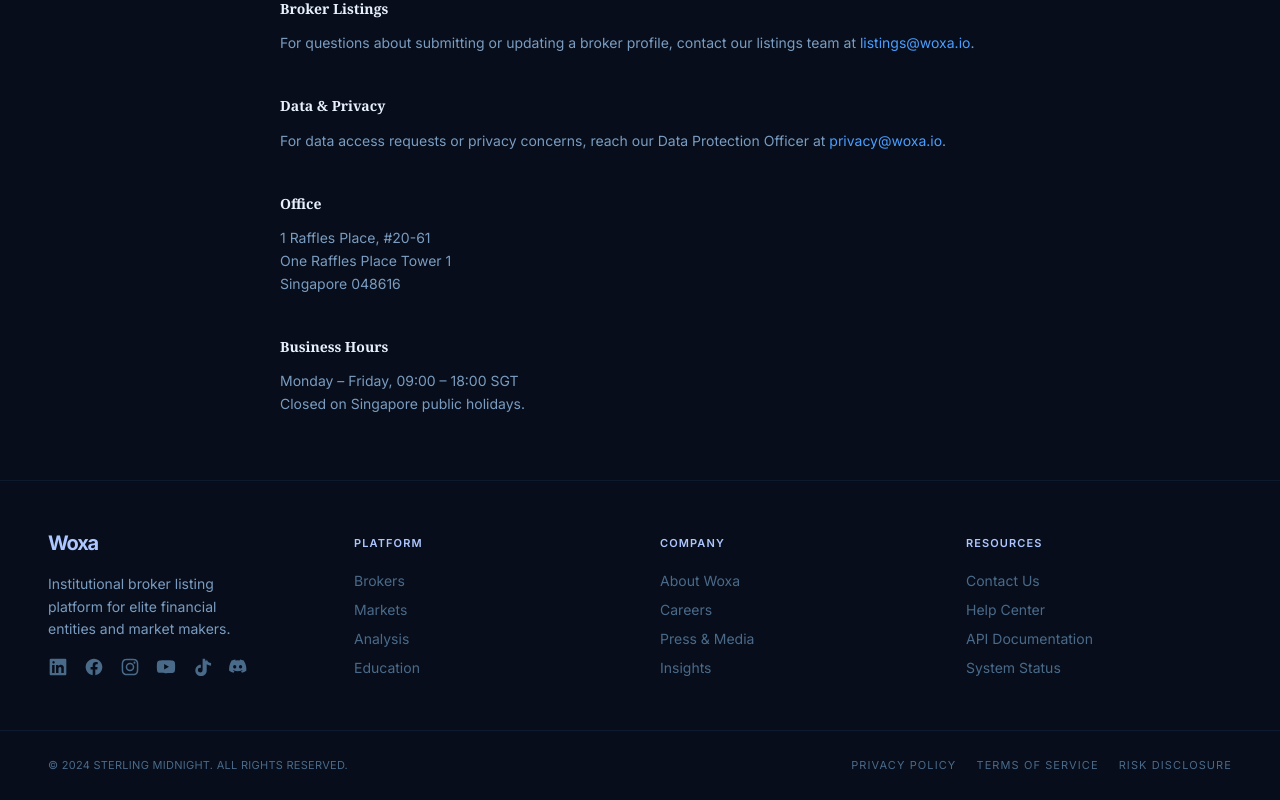
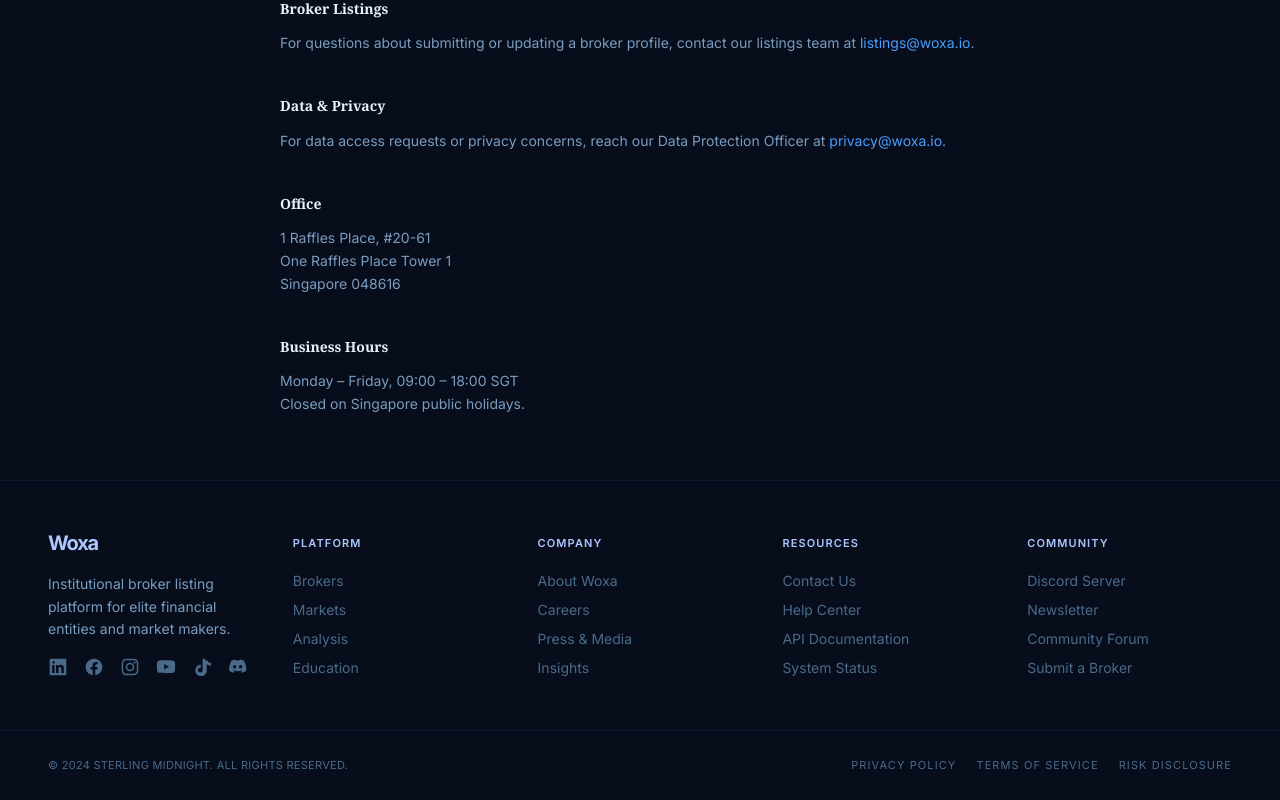
Before and after one commit to nuttapongsean/woxa-brokers-list-frontend, a Next.js app: page /en/contact in a window 1280 px wide. Shown: the part 333-1133 px from the top of the page. Built offline with nearby package versions, Linux system fonts and the light colour scheme; no server answers.

Commit message:
feat: add community section to footer and localization for community links

```diff
--- a/app/[locale]/contact/page.tsx
+++ b/app/[locale]/contact/page.tsx
@@ -6,11 +6,11 @@
 
 export default function ContactPage() {
   return (
-    <div className="max-w-3xl mx-auto px-6 py-16">
+    <div className="max-w-3xl mx-auto px-6 py-16 animate-fade-up">
       <h1 className="font-display text-3xl font-bold text-ink mb-2">Contact</h1>
       <p className="font-bold uppercase text-xs text-ink-dim tracking-widest mb-10">Woxa Financial Technologies</p>
 
-      <div className="space-y-10 text-sm text-ink-muted leading-relaxed">
+      <div className="space-y-10 text-sm leading-relaxed">
         <section>
           <h2 className="font-display text-base font-semibold text-ink mb-3">General Enquiries</h2>
           <p>Email: <span className="text-accent">hello@woxa.io</span></p>
--- a/app/[locale]/register/page.tsx
+++ b/app/[locale]/register/page.tsx
@@ -35,7 +35,7 @@
           backgroundPosition: "center",
         }}
       >
-        <div className="absolute inset-0 z-[1] overlay-hero-bottom" />
+        <div className="absolute inset-0 z-[1] overlay-hero-bottom opacity-100" />
 
         <div className="relative z-10">
           <h2 className="font-display text-[18px] font-semibold text-logo flex items-center gap-2">
--- a/app/globals.css
+++ b/app/globals.css
@@ -4,9 +4,30 @@
   from { opacity: 0; transform: translateY(16px); }
   to   { opacity: 1; transform: translateY(0); }
 }
+@keyframes fade-down {
+  from { opacity: 0; transform: translateY(-16px); }
+  to   { opacity: 1; transform: translateY(0); }
+}
+@keyframes fade-left {
+  from { opacity: 0; transform: translateX(16px); }
+  to   { opacity: 1; transform: translateX(0); }
+}
+@keyframes fade-right {
+  from { opacity: 0; transform: translateX(-16px); }
+  to   { opacity: 1; transform: translateX(0); }
+}
 
 @utility animate-fade-up {
   animation: fade-up 0.5s ease both;
+}
+@utility animate-fade-down {
+  animation: fade-down 0.5s ease both;
+}
+@utility animate-fade-left {
+  animation: fade-left 0.5s ease both;
+}
+@utility animate-fade-right {
+  animation: fade-right 0.5s ease both;
 }
 
 @theme {
--- a/components/layout/Footer.tsx
+++ b/components/layout/Footer.tsx
@@ -36,12 +36,21 @@
         { label: t('resources.status'), href: `/${locale}/status` },
       ],
     },
+    {
+      title: t('sections.community'),
+      links: [
+        { label: t('community.discord'), href: 'https://discord.com' },
+        { label: t('community.newsletter'), href: `/${locale}/newsletter` },
+        { label: t('community.forum'), href: `/${locale}/forum` },
+        { label: t('community.submitBroker'), href: `/${locale}/brokers/submit` },
+      ],
+    },
   ];
 
   return (
     <footer className="border-t border-line/40 mt-auto">
       {/* Main grid */}
-      <div className="px-8 md:px-12 py-12 grid grid-cols-1 sm:grid-cols-2 lg:grid-cols-4 gap-10">
+      <div className="px-8 md:px-12 py-12 grid grid-cols-1 sm:grid-cols-2 lg:grid-cols-5 gap-10">
         {/* Brand column */}
         <div className="flex flex-col gap-4">
           <span
@@ -50,7 +59,7 @@
           >
             Woxa
           </span>
-          <p className="text-sm text-ink-dim leading-relaxed max-w-[200px]">
+          <p className="text-sm text-ink-dim leading-relaxed">
             {t('brandDesc')}
           </p>
           <div className="flex items-center gap-4">
@@ -109,12 +118,23 @@
             <ul className="flex flex-col list-none">
               {section.links.map(({ label, href }) => (
                 <li key={href}>
+                  {href.startsWith('http') ? (
+                    <a
+                      href={href}
+                      target="_blank"
+                      rel="noopener noreferrer"
+                      className="text-sm text-ink-dim hover:text-ink-muted transition-colors"
+                    >
+                      {label}
+                    </a>
+                  ) : (
                     <Link
                       href={href}
                       className="text-sm text-ink-dim hover:text-ink-muted transition-colors"
                     >
                       {label}
                     </Link>
+                  )}
                 </li>
               ))}
             </ul>
--- a/messages/en.json
+++ b/messages/en.json
@@ -194,7 +194,8 @@
       "platform": "Platform",
       "company": "Company",
       "legal": "Legal",
-      "resources": "Resources"
+      "resources": "Resources",
+      "community": "Community"
     },
     "company": {
       "about": "About Woxa",
@@ -218,6 +219,12 @@
       "helpCenter": "Help Center",
       "apiDocs": "API Documentation",
       "status": "System Status"
+    },
+    "community": {
+      "discord": "Discord Server",
+      "newsletter": "Newsletter",
+      "forum": "Community Forum",
+      "submitBroker": "Submit a Broker"
     },
     "copyright": "© 2024 Sterling Midnight. All Rights Reserved.",
     "social": {
--- a/messages/th.json
+++ b/messages/th.json
@@ -194,7 +194,8 @@
       "platform": "แพลตฟอร์ม",
       "company": "บริษัท",
       "legal": "กฎหมาย",
-      "resources": "ทรัพยากร"
+      "resources": "ทรัพยากร",
+      "community": "ชุมชน"
     },
     "company": {
       "about": "เกี่ยวกับ Woxa",
@@ -218,6 +219,12 @@
       "helpCenter": "ศูนย์ช่วยเหลือ",
       "apiDocs": "เอกสาร API",
       "status": "สถานะระบบ"
+    },
+    "community": {
+      "discord": "เซิร์ฟเวอร์ Discord",
+      "newsletter": "จดหมายข่าว",
+      "forum": "ฟอรัมชุมชน",
+      "submitBroker": "เสนอโบรกเกอร์"
     },
     "copyright": "© 2024 Sterling Midnight สงวนลิขสิทธิ์",
     "social": {
```
Also changed, not shown: 1 other file (tests, documents, lock files or other folders). Lines whose indentation alone changed are shown as unchanged.
